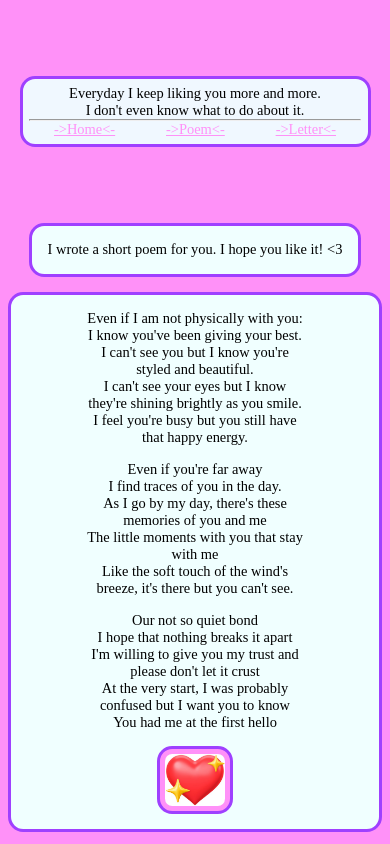
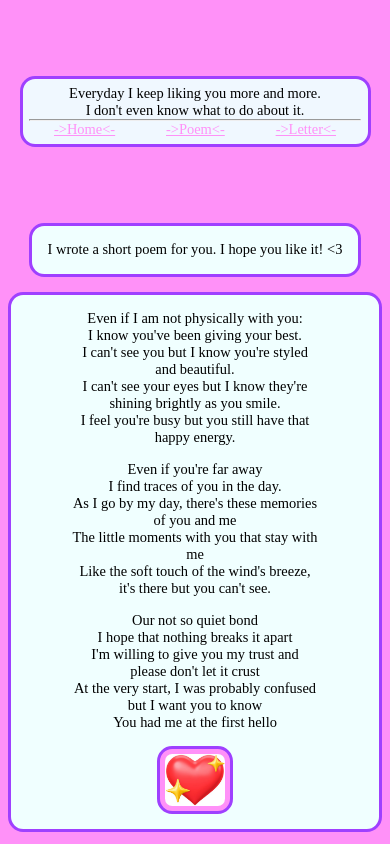
Before and after one commit to Jilmoire/for-sakk, a plain HTML site: page compliment.html in a window 390 px wide. Drawn offline with Linux system fonts and the light colour scheme.

Commit message:
adjustment

```diff
--- a/style.css
+++ b/style.css
@@ -156,8 +156,8 @@ header span a {
     }
     .compliment {
         text-align: center;
-        padding-left: 5rem;
-        padding-right: 5rem;
+        padding-left: 4rem;
+        padding-right: 4rem;
     }
     /*message*/
     .message-container {
```
